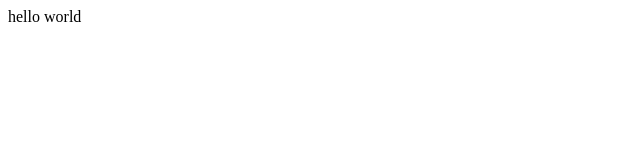
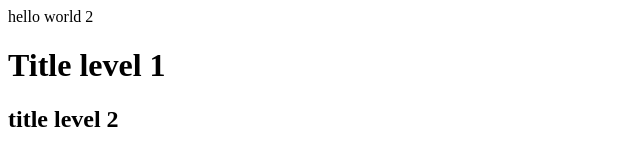
Before and after one commit to Yevgen2011d/train, a plain HTML site: page index.html in a window 1280 px wide. Shown: the whole page, without its empty margins (0-640 px from the left). Drawn offline with Linux system fonts and the light colour scheme.

Commit message:
commit 3

```diff
--- a/index.html
+++ b/index.html
@@ -1,5 +1,7 @@
 <header>
     <div>
-hello world
+hello world 2
+<h1>Title level 1</h1>
+<h2>title level 2</h2>
     </div>
 </header>
```
